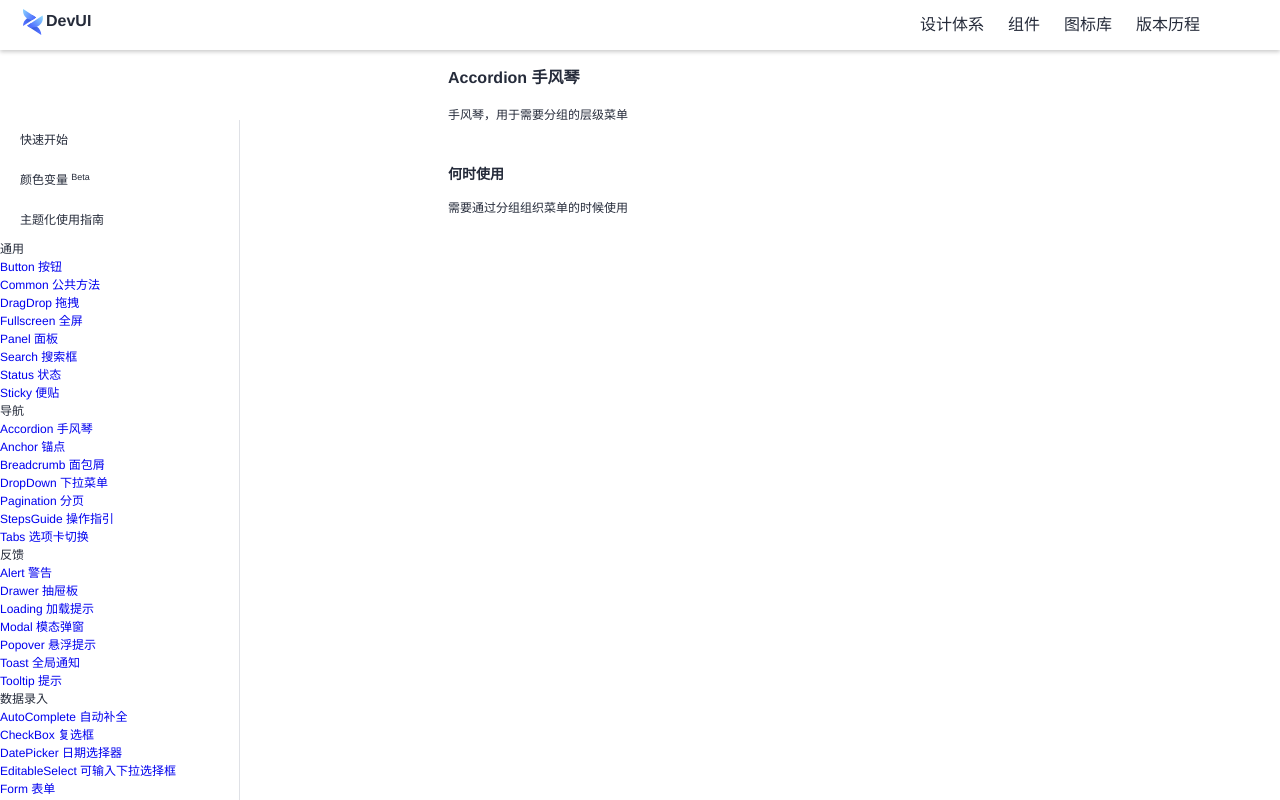
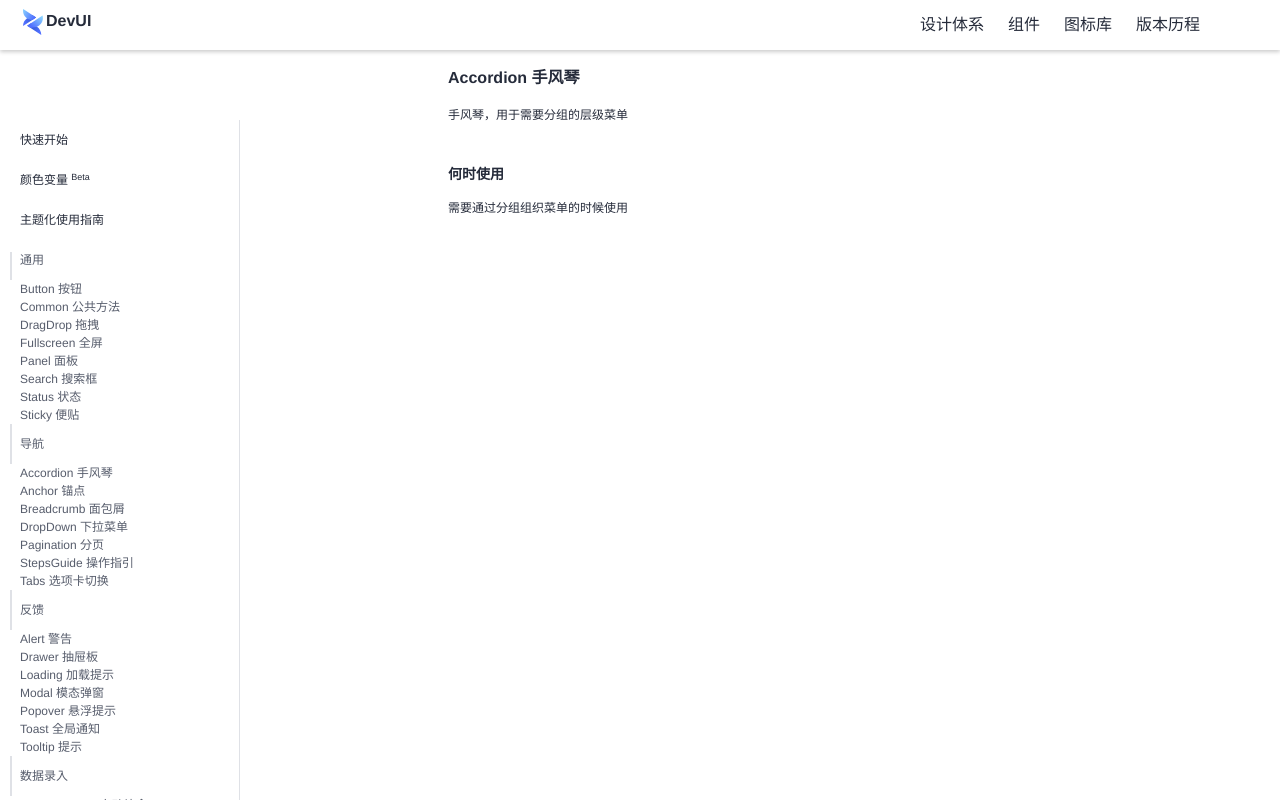
Before and after one commit to kagol/vue-devui-early, a Vue app: page /components/accordion in a window 1280 px wide. Built offline with nearby package versions, Linux system fonts and the light colour scheme.

Commit message:
feat: basic accordion

```diff
--- a/devui/accordion/accordion.vue
+++ b/devui/accordion/accordion.vue
@@ -1,5 +1,32 @@
 <template>
-  <div>accordion</div>
+  <ul class="devui-accordion-list" v-if="!innerListTemplate || deepth === 0">
+    <li class="devui-accordion-item" v-for="category in data" :key="category.title">
+      <div
+        class="devui-accordion-item-title devui-over-flow-ellipsis"
+        :class="{
+          open: open,
+          active: childActived,
+          disabled: disabled
+        }"
+        :title="category.title"
+        @click="!disabled && toggle($event)"
+      >
+        <div
+          class="devui-accordion-splitter"
+          :class="{
+            'devui-parent-list': deepth === 0
+          }"
+          :style="{ left: deepth * 20 + 10 + 'px' }"
+        ></div>
+        {{ category.title }}
+      </div>
+      <ul class="devui-accordion-submenu">
+        <li class="devui-accordion-item" v-for="component in category.children" :key="component.title">
+          <router-link :to="component.link">{{ component.title }}</router-link>
+        </li>
+      </ul>
+    </li>
+  </ul>
 </template>
 
 <script lang="ts">
@@ -19,3 +46,260 @@ export default defineComponent({
   }
 })
 </script>
+
+<style lang="scss">
+@import '../style/mixins/index';
+@import '../style/theme/color';
+@import '../style/theme/shadow';
+@import '../style/theme/corner';
+
+:host {
+  display: block;
+}
+
+d-accordion-menu,
+d-accordion-item,
+d-accordion-item-hreflink,
+d-accordion-item-routerlink,
+d-accordion-list {
+  display: block;
+}
+
+/* 菜单底色 */
+.devui-accordion-menu {
+  display: block;
+  background: $devui-base-bg;
+  width: 100%;
+  overflow-y: auto;
+  border-radius: $devui-border-radius;
+  height: 100%;
+
+  &.devui-accordion-menu-normal {
+    box-shadow: $devui-shadow-length-base $devui-shadow;
+  }
+
+  & > .devui-accordion-list {
+    padding: 10px 0;
+  }
+
+  .devui-over-flow-ellipsis {
+    overflow: hidden;
+    white-space: nowrap;
+    text-overflow: ellipsis;
+  }
+}
+
+.devui-accordion-submenu {
+  background: $devui-base-bg;
+  width: 100%;
+}
+
+/* 单行菜单 */
+.devui-accordion-item-title {
+  display: block;
+  height: 40px;
+  width: 100%;
+  padding: 0 10px 0 20px;
+  font-weight: 400;
+  line-height: 40px;
+  color: $devui-text-weak;
+  background: transparent;
+  cursor: pointer;
+
+  &.disabled {
+    color: $devui-disabled-text;
+    cursor: not-allowed;
+
+    & > a {
+      color: $devui-disabled-text;
+    }
+  }
+
+  &:not(.disabled) {
+    &:hover {
+      background: $devui-list-item-hover-bg;
+      color: $devui-list-item-hover-text;
+    }
+
+    &.devui-router-active,
+    &.active:not(.open) {
+      color: $devui-brand-active;
+      font-weight: bold;
+
+      & > a {
+        color: $devui-brand-active;
+      }
+    }
+  }
+
+  & > a {
+    text-decoration: none;
+    display: block;
+    width: 100%;
+    color: $devui-text-weak;
+
+    &:hover {
+      color: inherit;
+      text-decoration: none;
+    }
+  }
+}
+
+/* 解决链接可点击区域大小不是100%宽度问题 */
+d-accordion-item-hreflink,
+d-accordion-item-routerlink {
+  &.devui-accordion-item-title {
+    padding: 0;
+
+    & > a {
+      padding: 0 10px 0 20px;
+    }
+  }
+}
+
+/* 展开图标相关 */
+.devui-accordion-menu-item > .devui-accordion-item-title {
+  position: relative;
+
+  & > .devui-accordion-open-icon {
+    display: inline-block;
+    text-indent: 0;
+    pointer-events: none; /* 让鼠标穿透 */
+    position: absolute;
+    right: 10px;
+    top: 12px;
+    width: 16px;
+    height: 16px;
+    line-height: 16px;
+    transition: transform ease-out 0.3s;
+
+    & > svg {
+      width: 16px;
+      height: 16px;
+
+      polygon {
+        fill: $devui-text-weak;
+      }
+    }
+  }
+
+  &:not(.open) {
+    &.active {
+      svg polygon {
+        fill: $devui-icon-fill-active;
+      }
+    }
+
+    & > .devui-accordion-open-icon {
+      transform: rotate(-180deg);
+      transform-origin: center;
+    }
+  }
+
+  &.disabled > .devui-accordion-open-icon {
+    color: $devui-disabled-text;
+
+    svg polygon {
+      fill: $devui-disabled-text;
+    }
+  }
+}
+
+/* 可展开的菜单 */
+.devui-accordion-menu-item > .devui-accordion-item-title {
+  padding-right: 30px;
+
+  &.active:not(.open) {
+    color: $devui-brand-active;
+    background: transparent;
+  }
+}
+
+d-accordion-list.devui-accordion-menu-hidden {
+  display: none;
+}
+
+/* 视觉融合灰线 */
+.devui-accordion-item-title {
+  position: relative;
+
+  .devui-accordion-splitter {
+    position: absolute;
+    display: inline-block;
+    left: 10px;
+    width: 2px;
+    height: 40px;
+    background: $devui-dividing-line;
+    vertical-align: middle;
+
+    &.devui-parent-list {
+      background-color: transparent;
+    }
+  }
+
+  &.devui-router-active,
+  &.active {
+    &:not(.open) .devui-accordion-splitter::before {
+      content: '';
+      display: block;
+      width: 2px;
+      height: 18px;
+      background: $devui-form-control-line-active;
+      position: absolute;
+      top: 11px;
+      left: 0;
+    }
+  }
+}
+
+.devui-accordion-list > .devui-accordion-item:first-child {
+  & > .devui-accordion-item-title,
+  & > .devui-accordion-menu-item > .devui-accordion-item-title {
+    & > a > .devui-accordion-splitter,
+    & > .devui-accordion-splitter {
+      height: 28px;
+      top: 12px;
+
+      &::before {
+        top: 0;
+      }
+    }
+  }
+}
+
+.devui-accordion-list > .devui-accordion-item:last-child {
+  & > .devui-accordion-item-title,
+  & > .devui-accordion-menu-item > .devui-accordion-item-title {
+    & > a > .devui-accordion-splitter,
+    & > .devui-accordion-splitter {
+      height: 28px;
+      top: 0;
+
+      &::before {
+        top: initial;
+        bottom: 0;
+      }
+    }
+  }
+}
+
+.devui-accordion-list > .devui-accordion-item:last-child:first-child {
+  & > .devui-accordion-item-title,
+  & > .devui-accordion-menu-item > .devui-accordion-item-title {
+    & > a > .devui-accordion-splitter,
+    & > .devui-accordion-splitter {
+      height: 18px;
+      top: 11px;
+    }
+  }
+}
+
+.devui-accordion-item > a {
+  padding: 0 10px 0 20px;
+  color: var(--devui-text-weak,#575d6c);
+  display: block;
+  text-decoration: none;
+  width: 100%;
+}
+
+</style>
--- a/devui/style/theme/_color.scss
+++ b/devui/style/theme/_color.scss
@@ -58,7 +58,9 @@ $devui-list-item-strip-bg: var(--devui-list-item-strip-bg, #f2f5fc);
 $devui-disabled-bg: var(--devui-disabled-bg, #f5f5f6);     // disabled背景颜色
 $devui-disabled-line: var(--devui-disabled-line, #dfe1e6); // disabled边框颜色
 $devui-disabled-text: var(--devui-disabled-text, #adb0b8); // disabled文字颜色
-
+$devui-primary-disabled: var(--devui-primary-disabled, #beccfa); //主要按钮disabled状态文字颜色
+$devui-icon-fill-active-disabled: var(--devui-icon-fill-active-disabled, #beccfa);  // svg图标激活状态禁用色
+$devui-icon-fill-active-disabled: var(--devui-icon-fill-active-disabled, #beccfa);  // svg图标激活状态禁用色
 // 特殊背景色
 $devui-label-bg: var(--devui-label-bg, #eef0f5);                             // 默认标签化选项背景色
 $devui-connected-overlay-bg: var(--devui-connected-overlay-bg, #ffffff);     // 有连接点的弹出菜单层背景色
--- /dev/null
+++ b/devui/style/theme/_corner.scss
@@ -0,0 +1,5 @@
+//圆角变量
+
+$devui-border-radius: var(--devui-border-radius, 2px); //一般圆角
+$devui-border-radius-feedback: var(--devui-border-radius-feedback, 4px); //反馈类圆角
+$devui-border-radius-card: var(--devui-border-radius-card, 6px); //卡片圆角
--- a/devui/style/theme/_font.scss
+++ b/devui/style/theme/_font.scss
@@ -11,3 +11,11 @@ $devui-font-size-icon: var(--devui-font-size-icon, 16px);     //图标大小
 $devui-font-size-sm: var(--devui-font-size-sm, 12px);  //当组件size为'sm'时使用此字号大小
 $devui-font-size-md: var(--devui-font-size-md, 12px);  //当组件size为''时使用此字号大小
 $devui-font-size-lg: var(--devui-font-size-lg, 14px);  //当组件size为'lg'时使用此字号大小
+
+$devui-font-title-weight: bold; //标题文字粗细
+$devui-font-content-weight: normal; //内容文字粗细
+$devui-line-height-base: 1.5; //规范行高
+
+$font-title-weight: bold;
+$font-content-weight: normal;
+$line-height-base: 1.5;
--- a/devui/style/theme/_variables.scss
+++ b/devui/style/theme/_variables.scss
@@ -1,9 +1,9 @@
 @import './color';
 @import '../core/font';
+@import '../theme/font';
 
 $text-color: $devui-text;
-$font-family: 'Helvetica Neue', helvetica, arial, 'PingFang SC', 'Hiragino Sans GB', 'Heiti SC', 'Microsoft YaHei', 'WenQuanYi Micro Hei',
-  sans-serif;
+$font-family: 'HuaweiFont', helvetica, arial, 'PingFang', 'Microsoft YaHei', 'Hiragino Sans GB', 'Microsoft JhengHei', sans-serif;
 $font-variant-base: tabular-nums;
 $body-background: $devui-base-bg;
 $devui-font-size: $devui-font-size; // 12px
--- a/src/components/app-content.vue
+++ b/src/components/app-content.vue
@@ -23,12 +23,12 @@
       </ul>
       <nav class="side-nav">
         <!-- TODO: 左侧组件导航 d-accordion -->
-        <div v-for="category in componentsData" v-bind:key="category">
+        <!-- <div v-for="category in componentsData" v-bind:key="category">
           {{ category.title }}
           <div v-for="component in category.children" v-bind:key="component">
             <router-link :to="component.link">{{ component.title }}</router-link>
           </div>
-        </div>
+        </div> -->
         <d-accordion :data="componentsData" :linkType="'routerLink'"></d-accordion>
       </nav>
     </div>
```
Also changed, not shown: devui/style/theme/_shadow.scss (+12 -14 lines).
